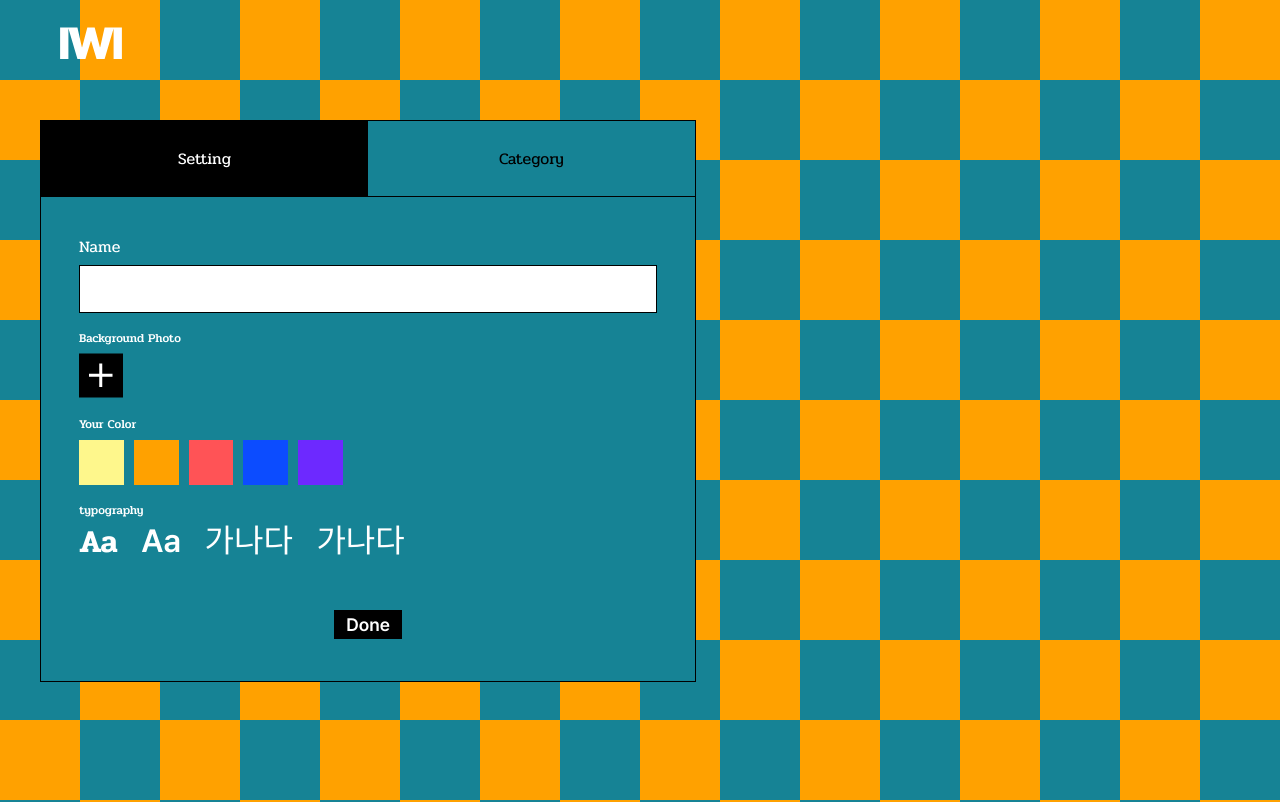
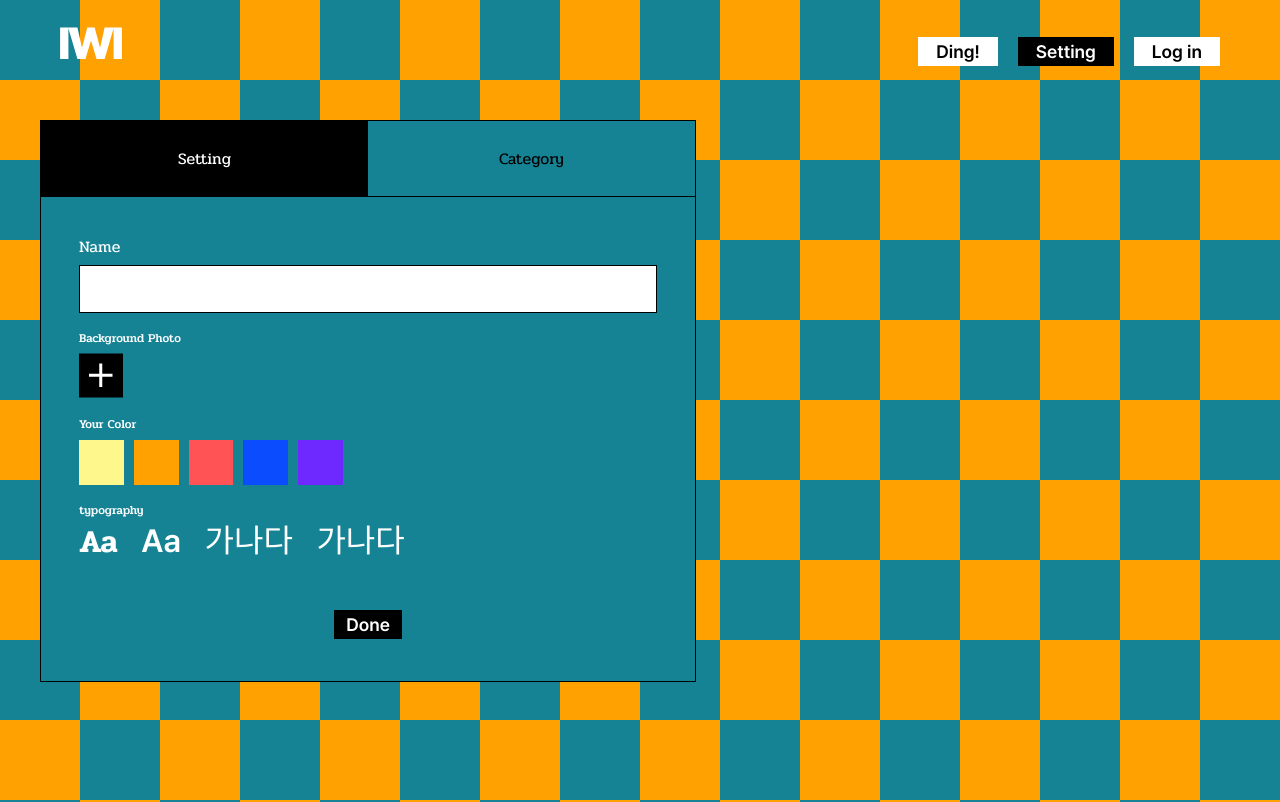
Before and after one commit to Likelion-12th-Capstone-team2/Frontend, a React (Create React App) app: page /mypage in a window 1280 px wide. Built offline with nearby package versions, Linux system fonts and the light colour scheme; no server answers; a web font is replaced by a local one.

Commit message:
Feat: Complete Topmenu component

```diff
--- /dev/null
+++ b/src/common/TopMenu.jsx
@@ -0,0 +1,67 @@
+import { useLocation, useNavigate } from 'react-router-dom';
+import styled from 'styled-components';
+
+const TopMenu = () => {
+  const location = useLocation();
+  const navigate = useNavigate();
+  const isAuthenticated = localStorage.getItem('token');
+
+  const handleLogout = () => {
+    localStorage.removeItem('token');
+    localStorage.removeItem('username');
+    localStorage.removeItem('id');
+    navigate('/');
+  };
+
+  const handleAuthClick = () => {
+    if (isAuthenticated) {
+      handleLogout();
+    } else {
+      navigate('/');
+    }
+  };
+
+  return (
+    <MenuWrapper>
+      <MenuButton
+        $isActive={location.pathname === '/notifications'}
+        onClick={() => navigate('/notifications')}
+      >
+        Ding!
+      </MenuButton>
+      <MenuButton
+        $isActive={location.pathname === '/mypage'}
+        onClick={() => navigate('/mypage')}
+      >
+        Setting
+      </MenuButton>
+      <MenuButton onClick={handleAuthClick}>
+        {isAuthenticated ? 'Log out' : 'Log in'}
+      </MenuButton>
+    </MenuWrapper>
+  );
+};
+
+export default TopMenu;
+
+const MenuWrapper = styled.div`
+  display: flex;
+  gap: 1.25rem;
+  position: absolute;
+  top: 2.34rem;
+  right: 3.75rem;
+`;
+
+const MenuButton = styled.button`
+  all: unset;
+  cursor: pointer;
+  ${({ theme }) => theme.font.m_btn}
+  padding: 0.25rem 1.125rem;
+  background-color: ${(props) => (props.$isActive ? 'black' : 'white')};
+  color: ${(props) => (props.$isActive ? 'white' : 'black')};
+
+  &:hover {
+    background-color: black;
+    color: white;
+  }
+`;
--- a/src/pages/user/MyPage.jsx
+++ b/src/pages/user/MyPage.jsx
@@ -2,6 +2,7 @@ import { useState } from 'react';
 import AuthLayout from '@auth/components/AuthLayout';
 import Onboarding from '@auth/components/Onboarding';
 import Category from './components/Category';
+import TopMenu from '@/common/TopMenu';
 
 const Mypage = () => {
   const [activeTitle, setActiveTitle] = useState('Setting');
@@ -13,6 +14,7 @@ const Mypage = () => {
       onTitleClick={setActiveTitle}
     >
       {activeTitle === 'Setting' ? <Onboarding /> : <Category />}
+      <TopMenu />
     </AuthLayout>
   );
 };
--- a/src/pages/user/Notifications.jsx
+++ b/src/pages/user/Notifications.jsx
@@ -3,10 +3,10 @@ import styled from 'styled-components';
 import AuthLayout from '@auth/components/AuthLayout';
 import NotiItem from './components/NotiItem';
 import axios from 'axios';
+import TopMenu from '@/common/TopMenu';
 
 const Notifications = () => {
   const [notifications, setNotifications] = useState([]);
-  const [loading, setLoading] = useState(true);
 
   useEffect(() => {
     const fetchNotifications = async () => {
@@ -22,8 +22,6 @@ const Notifications = () => {
         setNotifications(response.data.data);
       } catch (error) {
         console.error('알람 불러오기 실패: ', error);
-      } finally {
-        setLoading(false);
       }
     };
 
@@ -39,6 +37,7 @@ const Notifications = () => {
       ) : (
         <EmptyText>No notifications yet!</EmptyText>
       )}
+      <TopMenu />
     </AuthLayout>
   );
 };
```
